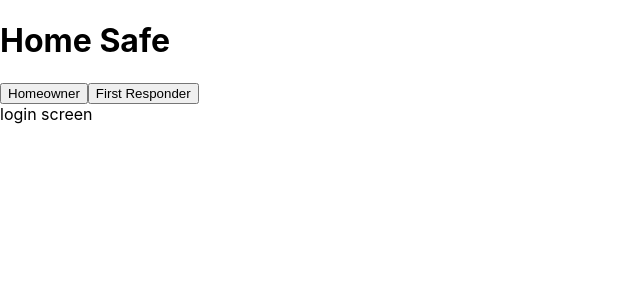
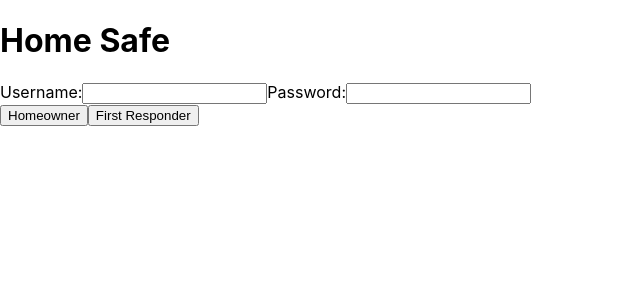
Before and after one commit to baldm0mma/home-safe, a React (Create React App) app: page / in a window 1280 px wide. Shown: the top 300 px of the page, without its empty margins (0-640 px from the left). Built offline with nearby package versions, Linux system fonts and the light colour scheme.

Commit message:
Change LoginScreen comp to a class with local state and add a test reducer that correctly reflects in the store

```diff
--- a/src/Actions/index.js
+++ b/src/Actions/index.js
@@ -0,0 +1,4 @@
+export const updateProgress = num => ({
+  type: 'UPDATE_PROGRESS',
+  num
+});
--- a/src/Components/Header/Header.js
+++ b/src/Components/Header/Header.js
@@ -5,8 +5,6 @@ export const Header = () => {
     <header>
       {/* <img></img> */}
       <h1>Home Safe</h1>
-      <button>Homeowner</button>
-      <button>First Responder</button>
     </header>
   )
 }
--- /dev/null
+++ b/src/Components/Login/Login.js
@@ -0,0 +1,18 @@
+import React from 'react';
+
+export const Login = () => {
+  return (
+    <section>
+      <form>
+        <label>
+          Username:
+          <input type='text' name='username' />
+        </label>
+        <label>
+          Password:
+          <input type='password' name='password' />
+        </label>
+      </form>
+    </section>
+  );
+};
--- a/src/Components/LoginScreen/LoginScreen.js
+++ b/src/Components/LoginScreen/LoginScreen.js
@@ -1,9 +1,27 @@
-import React from 'react';
+import React, { Component } from 'react';
+import { Login } from '../Login/Login';
 
-export const LoginScreen = () => {
-  return (
-    <div>
-      login screen
-    </div>
-  )
+export class LoginScreen extends Component {
+  constructor() {
+    super();
+    this.state = {
+      user: 'homeowner'
+    };
+  }
+  toggleUser = user => {
+    this.setState({ user });
+  };
+  render = () => {
+    return (
+      <div>
+        <Login></Login>
+        <nav>
+          <button onClick={() => this.toggleUser('homeowner')}>Homeowner</button>
+          <button onClick={() => this.toggleUser('firstResponder')}>
+            First Responder
+          </button>
+        </nav>
+      </div>
+    );
+  };
 }
--- a/src/Reducers/index.js
+++ b/src/Reducers/index.js
@@ -1,7 +1,8 @@
-import { combineReducers } from "redux";
+import { combineReducers } from 'redux';
+import { updateProgressReducer } from './updateProgressReducer';
 
 const rootReducer = combineReducers({
-
-})
+  updateProgress: updateProgressReducer
+});
 
 export default rootReducer;
--- /dev/null
+++ b/src/Reducers/updateProgressReducer.js
@@ -0,0 +1,8 @@
+export const updateProgressReducer = (state = 'test', action) => {
+  switch (action.type) {
+    case 'UPDATE_PROGRESS':
+      return action.num;
+    default:
+      return state;
+  }
+};
```
